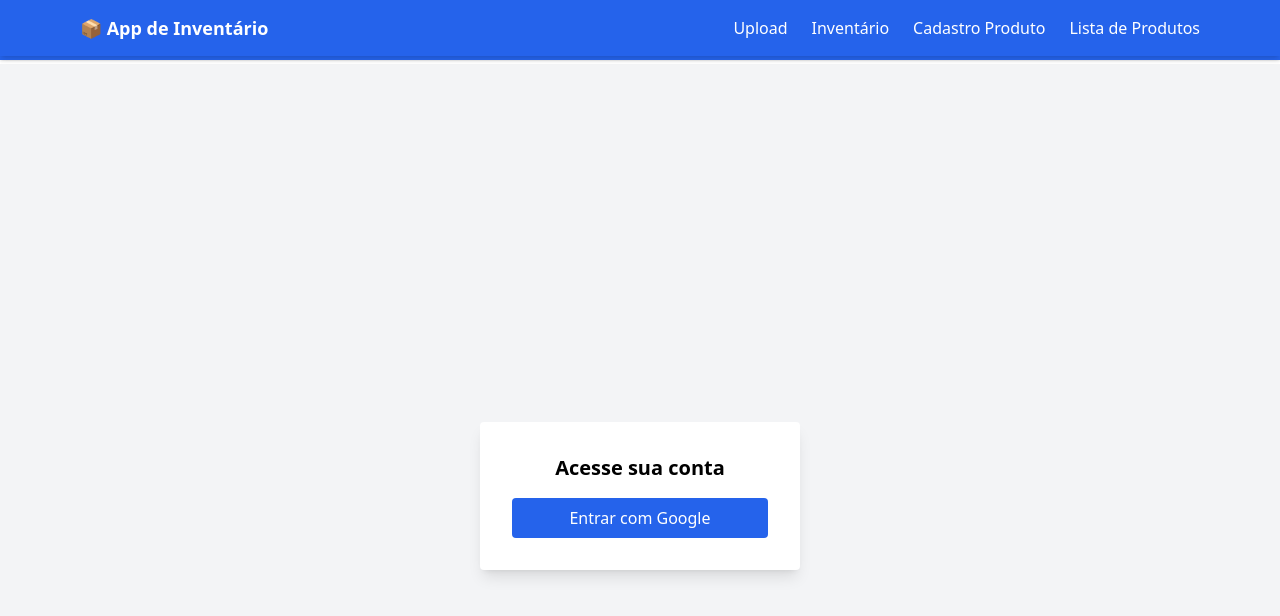
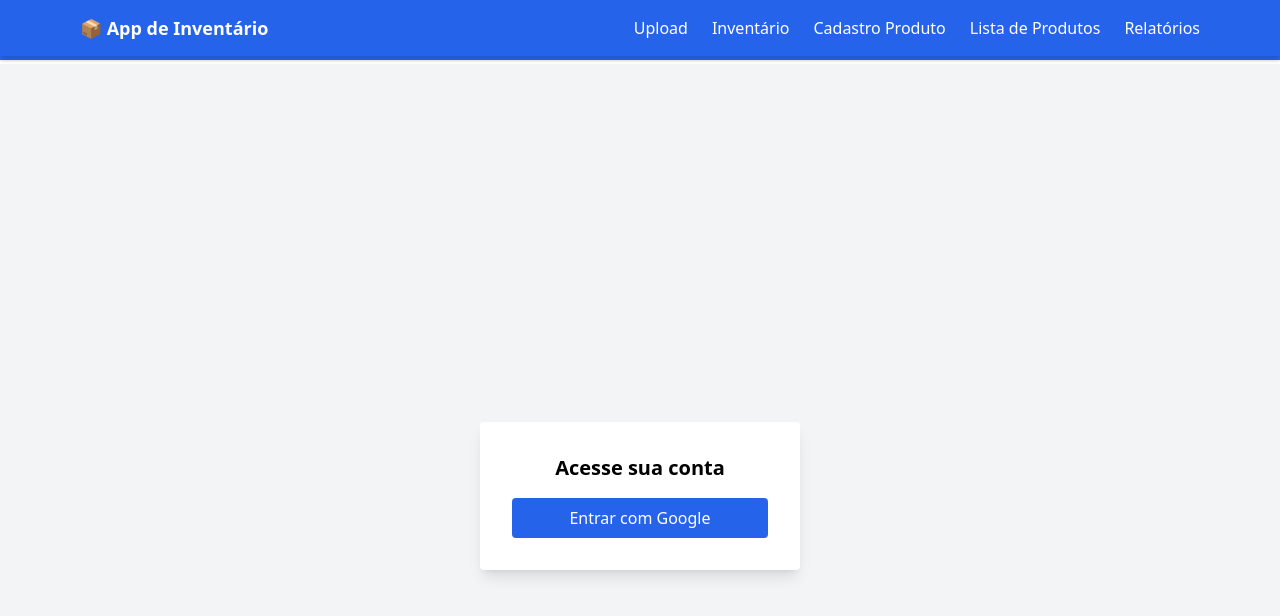
Before and after one commit to iastecsolucao-art/inventario, a Next.js app: page / in a window 1280 px wide. Shown: the top 616 px of the page. Built offline with nearby package versions, Linux system fonts and the light colour scheme.

Commit message:
Minha atualização relatoriosmenu

```diff
--- a/components/Navbar.js
+++ b/components/Navbar.js
@@ -20,6 +20,7 @@ export default function Navbar({ session }) {
             <Link href="/contagem">Inventário</Link>
             <Link href="/produtos">Cadastro Produto</Link>
             <Link href="/listar_produtos">Lista de Produtos</Link>
+            <Link href="/relatorios">Relatórios</Link> {/* 🔹 Novo link */}
           </div>
 
           {/* Botão sair */}
@@ -49,6 +50,7 @@ export default function Navbar({ session }) {
           <Link href="/contagem" className="block">Inventário</Link>
           <Link href="/produtos" className="block">Cadastro Produto</Link>
           <Link href="/listar_produtos" className="block">Lista de Produtos</Link>
+          <Link href="/relatorios" className="block">Relatórios</Link> {/* 🔹 Novo link */}
         </div>
       )}
     </nav>
```
